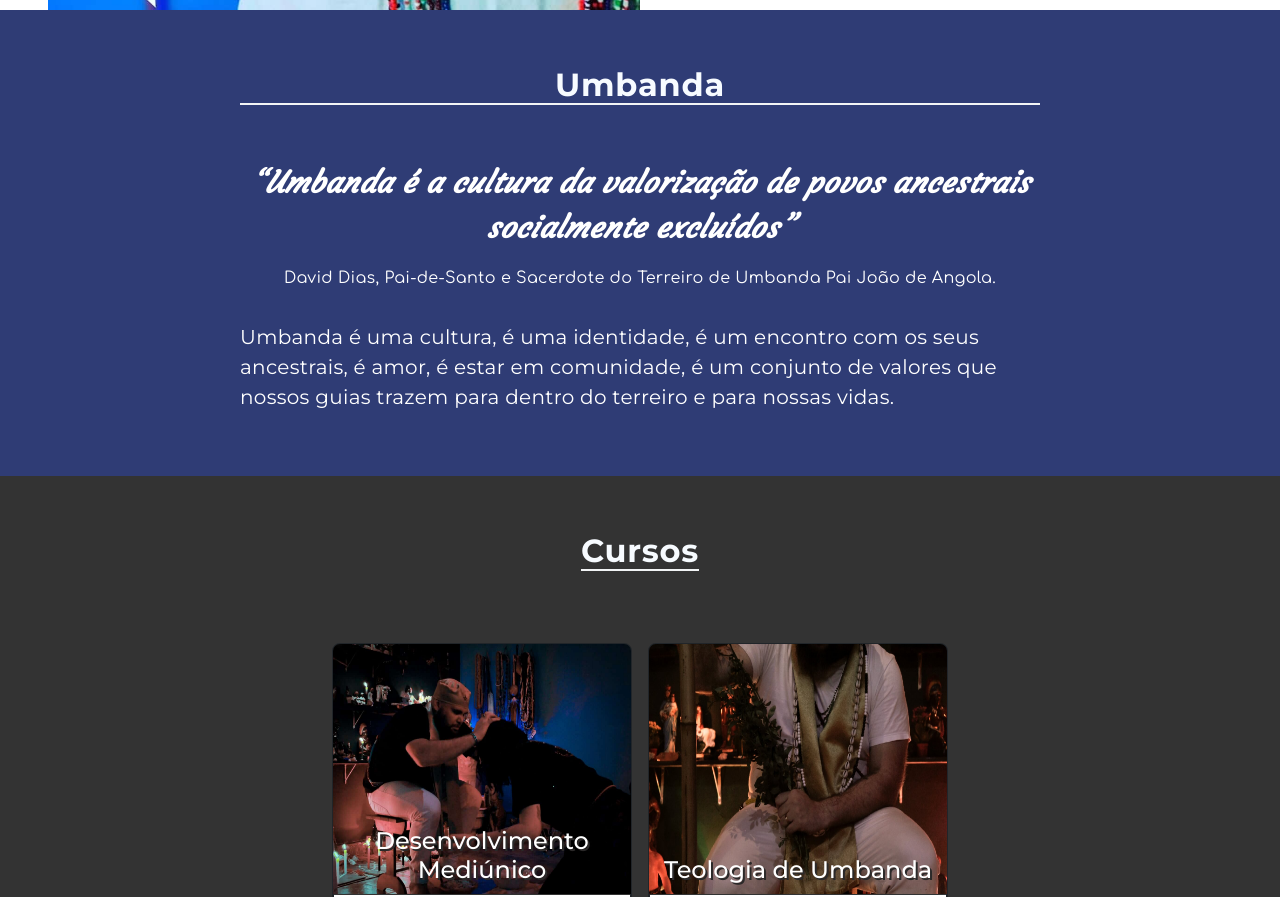
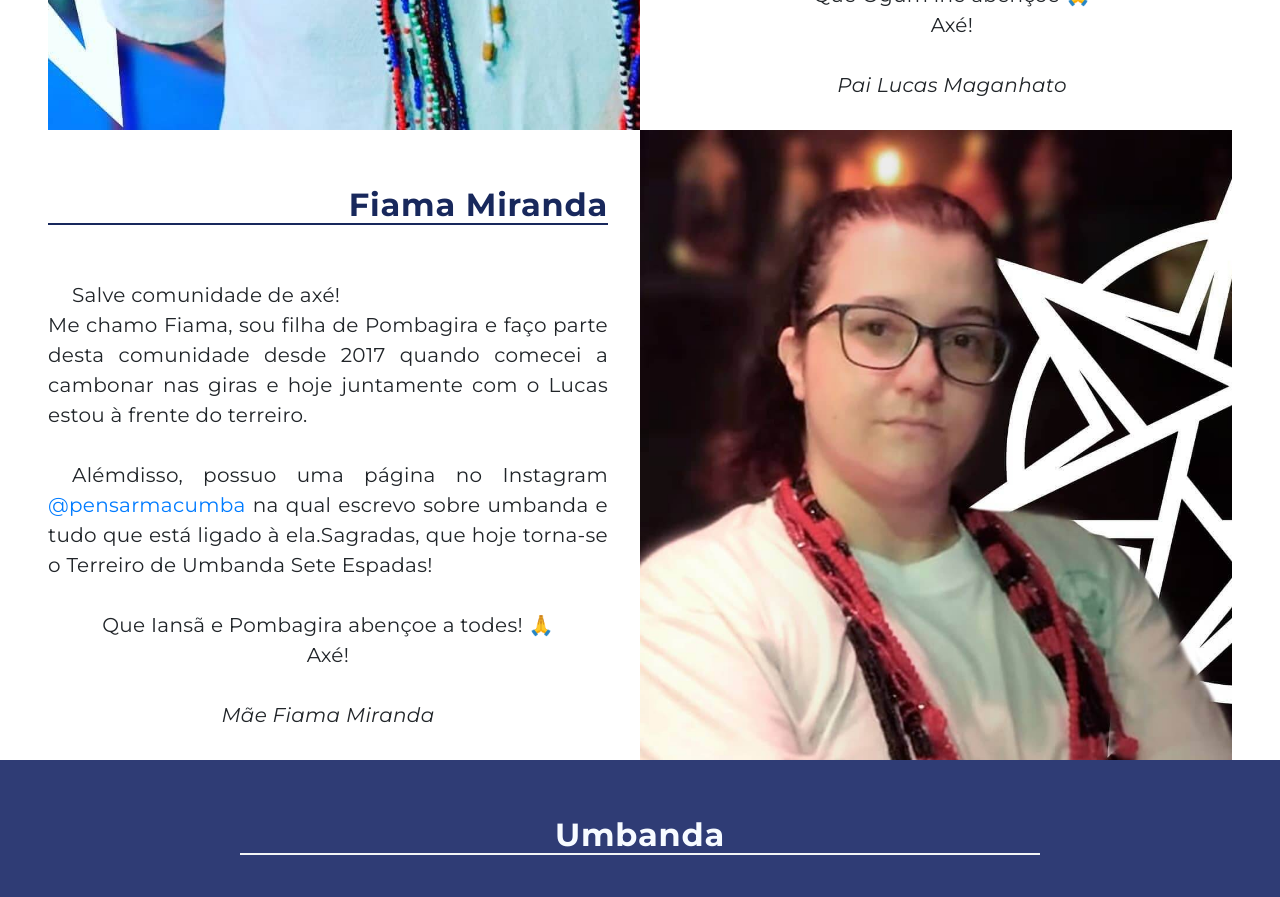
Before and after one commit to tseteespadas/terreiro-sete-espadas, a React (Create React App) app: page / in a window 1280 px wide. Shown: the part 1900-2797 px from the top of the page. Built offline with nearby package versions, Linux system fonts and the light colour scheme.

Commit message:
fiama section

```diff
--- /dev/null
+++ b/src/components/Fiama.jsx
@@ -0,0 +1,137 @@
+import React from 'react';
+import styled from 'styled-components';
+
+import img from '../assets/fiama.jpg';
+
+const FiamaWrapper = styled.section`
+  position: relative;
+  padding: 0 3rem;
+  height: auto;
+  width: auto;
+`;
+
+const FiamaConteiner = styled.div`
+  position: relative;
+  height: 100%;
+  width: 100%;
+  display: flex;
+  flex-direction: column;
+  align-items: center;
+
+  .fiama-description {
+    display: flex;
+    flex-direction: column;
+    max-width: 1400px;
+
+    h2 {
+      position: relative;
+      font-size: 2em;
+      font-weight: 700;
+      margin: 1.75em 0;
+      letter-spacing: 0.025em;
+      color: ${props => props.theme.colors.darkblue4};
+      text-align: right;
+      &::after {
+        position: absolute;
+        content: "";
+        bottom: -0.0125em;
+        left: 0;
+        right: 0;
+        border-bottom: 2px solid ${props => props.theme.colors.darkblue4};
+      }
+    }
+
+    p {
+      letter-spacing: 0.015em;
+      font-size: 1.25rem;
+      margin-bottom: 1.5em;
+    }
+
+    p.align-center {
+      text-align: center;
+    }
+
+    p.italic {
+      font-style: italic;
+    }
+
+  }
+  .fiama-description > div {
+    margin-top: 2.5em;
+  }
+
+  img {
+    display: block;
+    max-width: 100%;
+    object-fit: cover;
+    margin-bottom: 2em;
+  }
+
+  @media (min-width: 1100px) {
+    .fiama-description {
+      flex-direction: row;
+    }
+
+    .fiama-description p {
+      text-align: justify;
+      text-justify: inter-word;
+    }
+
+    .fiama-description div {
+      min-width: 48%;
+    }
+
+    .fiama-description img {
+      max-width: 50%;
+      margin: 0;
+    }
+
+    .fiama-description > div {
+      margin-top: 0;
+    }
+
+    .fiama-description > * {
+      flex-basis: 100%;
+    }
+
+    .fiama-description > div {
+      padding: 0 2em 0 0;
+    }
+  }
+
+`;
+
+export default function Lucas() {
+  return (
+    <FiamaWrapper id="fiama">
+      <FiamaConteiner>
+        <div className="fiama-description">
+          <div className="content">
+            <h2>Fiama Miranda</h2>
+            <p>
+              <span className="ml-4">Salve</span> comunidade de axé!
+              <br/>
+              Me chamo Fiama, sou filha de Pombagira e faço parte desta comunidade desde 2017 quando comecei a cambonar nas giras e hoje juntamente com o Lucas estou à frente do terreiro.
+            </p>
+
+            <p>
+              <span className="ml-4">Além</span>
+              disso, possuo uma página no Instagram <a href="https://www.instagram.com/pensarmacumba/" target="_blank" rel="noopeneer norefereer">@pensarmacumba</a> na qual escrevo sobre umbanda e tudo que está ligado à ela.Sagradas, que hoje torna-se o Terreiro de Umbanda Sete Espadas!
+            </p>
+
+            <p className="align-center">
+              Que Iansã e Pombagira abençoe a todes! 🙏
+              <br/>
+              Axé!
+            </p>
+
+            <p className="align-center italic">
+              Mãe Fiama Miranda
+            </p>
+          </div>
+          <img src={img} alt="Foto da Mãe de Santo do Terreiro Sete Espadas, Fiama Maganhato, vestido de branco, usando guias de esquerda."></img>
+        </div>
+      </FiamaConteiner>
+    </FiamaWrapper>
+  )
+}
--- a/src/components/Header.jsx
+++ b/src/components/Header.jsx
@@ -11,6 +11,7 @@ const HeaderConteiner = styled.header`
   color: ${props => props.theme.colors.white1};
   display: flex;
   align-items: center;
+  justify-content: center;
   @media (min-width: 1400px) {
     justify-content: space-between;
   }
@@ -71,10 +72,10 @@ const HeaderMenuItems = styled.div`
     .menu-item a {
       position: relative;
       text-align: center;
-      padding: 0.75em;
+      padding: 0.5em 0.25em;
       text-decoration: none;
       color: white;
-      font-size: 1rem;
+      font-size: 0.9em;
       letter-spacing: 0.05em;
     }
 
@@ -152,7 +153,10 @@ export default function Header() {
               <a href="#terreiro" scrollto="terreiro" onClick={onClickMenuItem}>O Terreiro</a>
             </li>
             <li className="menu-item">
-              <a href="#lucas" scrollto="lucas" onClick={onClickMenuItem}>Lucas Manganhato</a>
+              <a href="#lucas" scrollto="lucas" onClick={onClickMenuItem}>Lucas Maganhato</a>
+            </li>
+            <li className="menu-item">
+              <a href="#fiama" scrollto="fiama" onClick={onClickMenuItem}>Fiama Miranda</a>
             </li>
             <li className="menu-item">
               <a href="#umbanda" scrollto="umbanda" onClick={onClickMenuItem}>Umbanda</a>
--- a/src/components/Lucas.jsx
+++ b/src/components/Lucas.jsx
@@ -108,7 +108,7 @@ export default function Lucas() {
         <div className="lucas-description">
           <img src={img} alt="Foto do Pai de Santo do Terreiro Sete Espadas, Lucas Maganhato, vestido de branco, usando diversas guias"></img>
           <div className="content">
-            <h2>Lucas Manganhato</h2>
+            <h2>Lucas Maganhato</h2>
             <p>
               <span className="ml-4">Saravá</span> povo de axé! Venho aqui para me apresentar a vocês:
               <br/>
@@ -122,6 +122,10 @@ export default function Lucas() {
               terreiro: Casa de Umbanda das Sete Linhas Sagradas, que hoje torna-se o Terreiro de Umbanda Sete Espadas!
             </p>
 
+            <p>
+              <span className="ml-4">Sigam</span> meu instagram <a href="https://www.instagram.com/lucas.maganhato/" target="_blank" rel="noopeneer norefereer">@lucas.maganhato</a> para
+              mais informações sobre mim, o terreiro e sobre a Umbanda em geral.
+            </p>
 
             <p className="align-center">
               Que Ogum lhe abençoe 🙏
--- a/src/pages/home.jsx
+++ b/src/pages/home.jsx
@@ -3,6 +3,7 @@ import React from 'react';
 import Header from '../components/Header';
 import Terreiro from '../components/Terreiro';
 import Lucas from '../components/Lucas';
+import Fiama from '../components/Fiama';
 import Umbanda from '../components/Umbanda';
 import Galeria from '../components/Galeria';
 import Contato from '../components/Contato';
@@ -16,6 +17,7 @@ function Home() {
       <Header />
       <Terreiro />
       <Lucas />
+      <Fiama />
       <Umbanda />
       <Cursos />
       <Contato />
```
Also changed, not shown: src/components/FormInscricao.jsx (added, +33 -0 lines), src/assets/fiama.jpg (added), src/assets/lucas.jpg.
